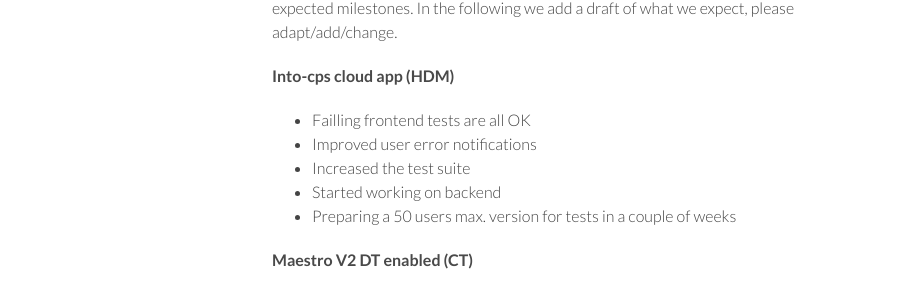
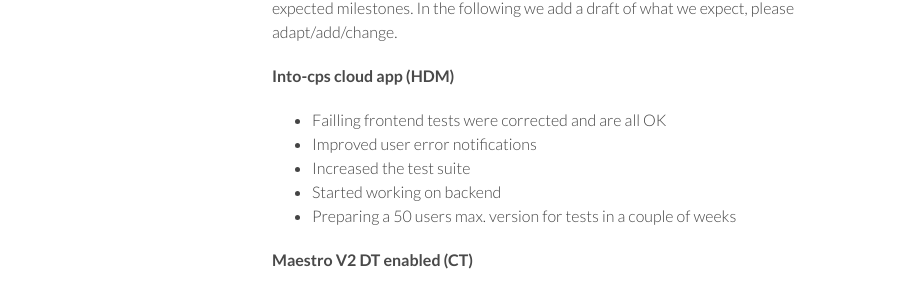
Before and after one commit to digitaltwincentre/digitaltwincentre.github.io, a Jekyll site: the page built from _biweeklies/Biweekly-7.md, in a window 1280 px wide. Shown: the part 739-1034 px from the top of the page, without its empty margins (178-1101 px from the left). Built offline with Jekyll 4.4.1, drawn with Linux system fonts in a browser that asks for light colours; nearby versions of some CDN libraries.

Commit message:
Update Biweekly-7.md

```diff
--- a/_biweeklies/Biweekly-7.md
+++ b/_biweeklies/Biweekly-7.md
@@ -42,7 +42,7 @@ for projects status and expected milestones. In the following we
 add a draft of what we expect, please adapt/add/change.
 
 #### Into-cps cloud app (HDM)
-* Failling frontend tests are all OK
+* Failling frontend tests were corrected and are all OK
 * Improved user error notifications
 * Increased the test suite
 * Started working on backend
```
